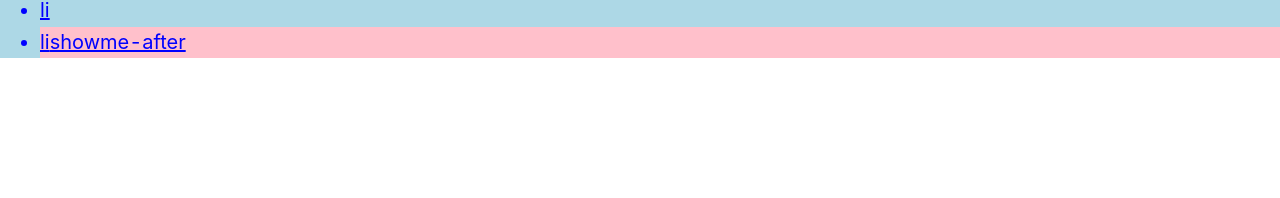
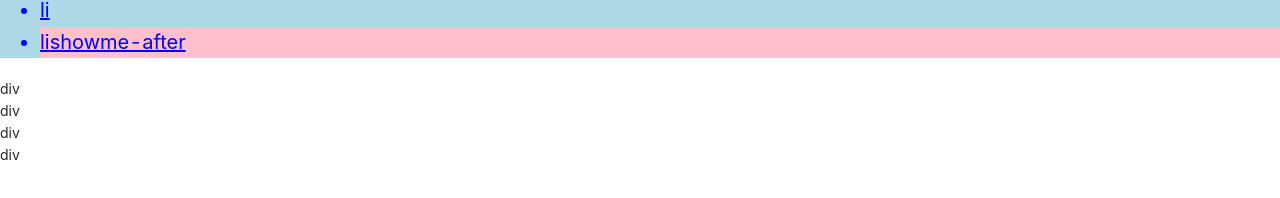
Before and after one commit to 12213-maker/React_learning, a React (Create React App) app in the folder react脚手架/react-jiaoshoujia/: page / in a window 1280 px wide. Shown: the part 390-588 px from the top of the page. Built offline with nearby package versions, Linux system fonts and the light colour scheme.

Commit message:
23.react中样式的使用

```diff
--- a/react脚手架/react-jiaoshoujia/src/App.js
+++ b/react脚手架/react-jiaoshoujia/src/App.js
@@ -2,7 +2,7 @@ import { useState } from "react";
 import style1 from './css-modules/style1.module.css'
 import style2 from './css-modules/style2.module.css'
 import Compoonent3 from './styled-components/Component3'
-
+import Component5 from './classNames/Component5'
 
 // 1. 使用内联样式 style
 export default function App() {
@@ -26,6 +26,7 @@ export default function App() {
             <Component1></Component1>
             <Component2></Component2>
             <Compoonent3></Compoonent3>
+            <Component5></Component5>
         </>
     );
 }
--- /dev/null
+++ b/react脚手架/react-jiaoshoujia/src/classNames/Component5.js
@@ -0,0 +1,29 @@
+import classNames from "classnames";
+export default function Component5() {
+  let bar = true;
+  return (
+    <>
+      <div className={classNames('foo bar', 'title')}>div</div>
+      <div className={classNames({ active: bar, bar })}>div</div>
+      <div className={classNames(['item', bar ? 'active' : ''])}>div</div>
+      <div className={classNames(['item', { bar }])}>div</div>
+    </>
+  );
+
+}
+
+
+//在给react里面的dom添加className的时候，不是很方便,所以使用classnames来进行更改
+
+/*
+vue添加class：
+  1.对象
+  ：class="{active：isActive}"
+
+  2.数组
+  :class="['item',index==activeIndex?'active':'']"
+
+  3.数组+对象
+  ：class="[active,{active:isActive}]"
+
+*/
--- a/react脚手架/react-jiaoshoujia/src/styled-components/Component3.jsx
+++ b/react脚手架/react-jiaoshoujia/src/styled-components/Component3.jsx
@@ -40,8 +40,8 @@ function Compoonent4() {
     <ThemeProvider theme={{ themeColor: 'black' }}>
       <h2 className="component4">Component4-title</h2>
       <ul className="ul">
-        <li>li</li>
-        <li>li</li>
+        <li className={'title ' + (true ? 'active' : '')}>li</li>
+        <li className={['title', (true ? 'active' : '')].join(' ')}>li</li>
         <li>li</li>
         <li>li</li>
       </ul>
```
